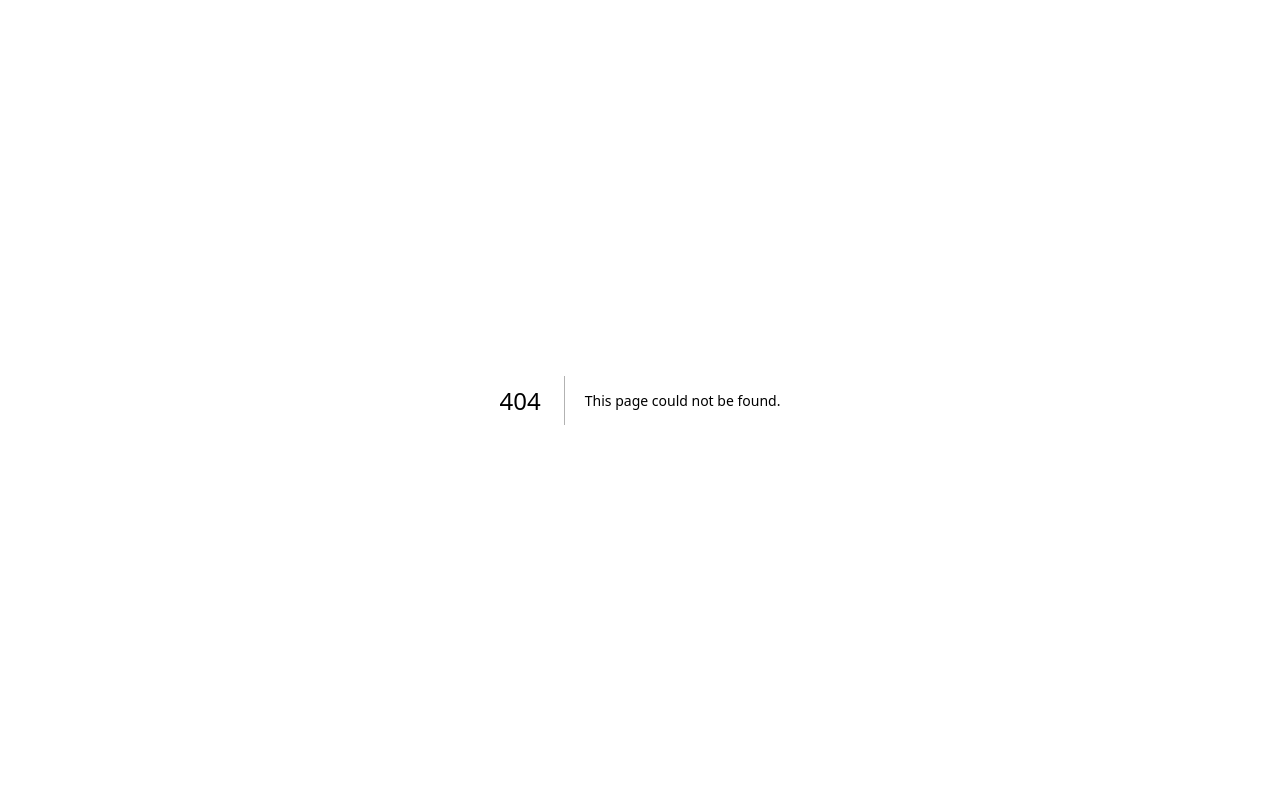
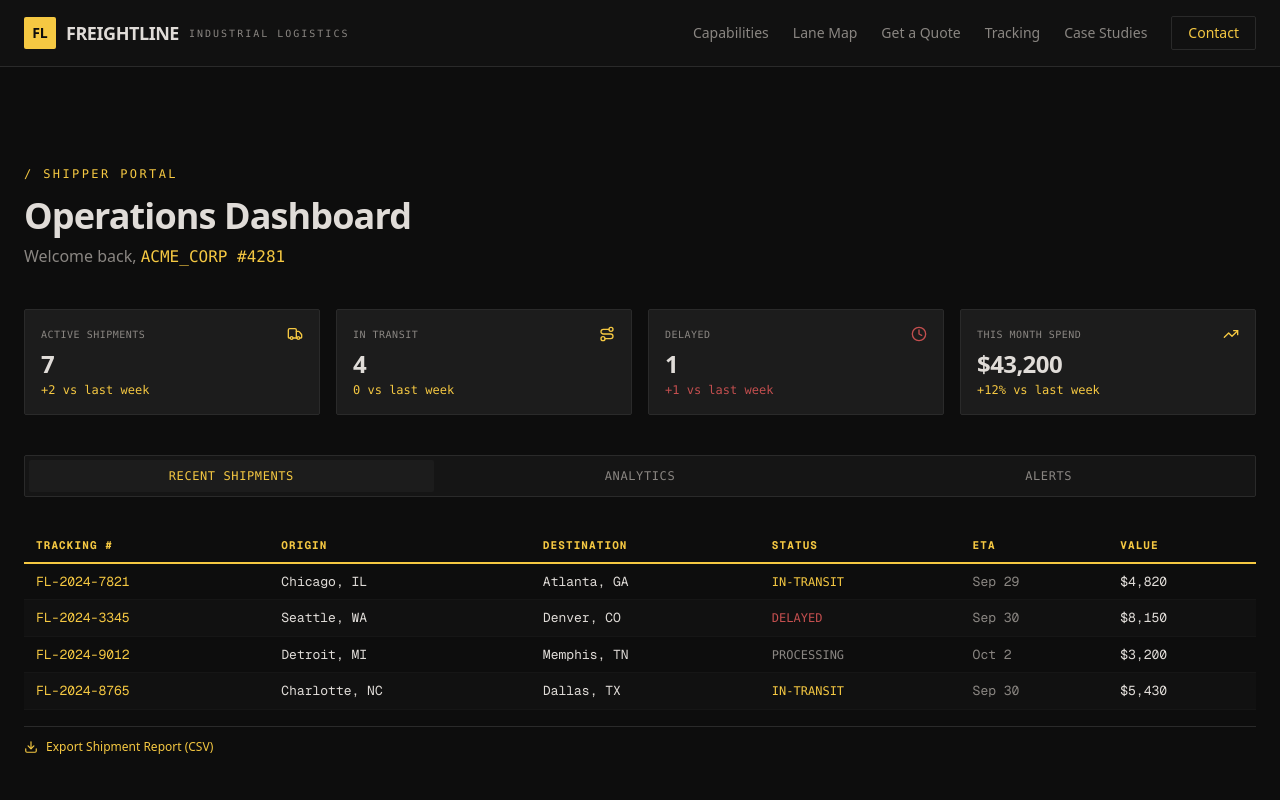
Before and after one commit to anas-khan-antimatter/mkt-freightline-logistics, a Next.js app in the folder freightline/: page /dashboard in a window 1280 px wide. Before the commit this address had no page. Shown: the top 800 px of the page. Built offline with nearby package versions, Linux system fonts and the light colour scheme.

Commit message:
antimatter: checkpoint c-1790732963856-6k2pc

```diff
--- /dev/null
+++ b/freightline/src/app/dashboard/page.tsx
@@ -0,0 +1,173 @@
+"use client";
+
+import { useState } from "react";
+import { Truck, Package, Clock, Route, ArrowRight, Download, Bell, TrendingUp, TrendingDown } from "lucide-react";
+import Navbar from "@/components/sections/Navbar";
+import Footer from "@/components/sections/Footer";
+
+// Mock data
+const recentShipments = [
+  { id: "FL-2024-7821", origin: "Chicago, IL", destination: "Atlanta, GA", status: "in-transit", eta: "Sep 29", value: "$4,820" },
+  { id: "FL-2024-3345", origin: "Seattle, WA", destination: "Denver, CO", status: "delayed", eta: "Sep 30", value: "$8,150" },
+  { id: "FL-2024-9012", origin: "Detroit, MI", destination: "Memphis, TN", status: "processing", eta: "Oct 2", value: "$3,200" },
+  { id: "FL-2024-8765", origin: "Charlotte, NC", destination: "Dallas, TX", status: "in-transit", eta: "Sep 30", value: "$5,430" },
+];
+
+const alerts = [
+  { level: "warning", message: "FL-2024-3345 delayed by weather — I-90 restriction near Spokane" },
+  { level: "info", message: "FL-2024-7821 — 60 mi from delivery terminal" },
+  { level: "success", message: "FL-2024-5632 delivered — POD available" },
+];
+
+export default function DashboardPage() {
+  const [tab, setTab] = useState<"shipments" | "analytics" | "alerts">("shipments");
+
+  return (
+    <>
+      <Navbar />
+      <main className="flex-1 pt-20">
+        <section className="border-b border-[#2a2a2a]/30 py-20">
+          <div className="mx-auto max-w-7xl px-6">
+            {/* Header */}
+            <div className="mb-10">
+              <span className="font-mono text-xs uppercase tracking-[0.2em] text-primary">
+                / Shipper Portal
+              </span>
+              <h1 className="mt-3 text-3xl font-bold tracking-tight text-foreground sm:text-4xl">
+                Operations Dashboard
+              </h1>
+              <p className="mt-2 text-muted-foreground">
+                Welcome back, <span className="font-mono text-primary">ACME_CORP #4281</span>
+              </p>
+            </div>
+
+            {/* KPI cards */}
+            <div className="mb-10 grid grid-cols-2 gap-4 sm:grid-cols-4">
+              {[
+                { label: "Active Shipments", value: "7", icon: Truck, change: "+2", up: true },
+                { label: "In Transit", value: "4", icon: Route, change: "0", up: true },
+                { label: "Delayed", value: "1", icon: Clock, change: "+1", up: false },
+                { label: "This Month Spend", value: "$43,200", icon: TrendingUp, change: "+12%", up: true },
+              ].map((kpi) => (
+                <div key={kpi.label} className="rounded-sm border border-[#2a2a2a]/30 bg-[#1c1c1c] p-4">
+                  <div className="flex items-center justify-between">
+                    <span className="font-mono text-[10px] uppercase tracking-wider text-muted-foreground">
+                      {kpi.label}
+                    </span>
+                    <kpi.icon className={`h-4 w-4 ${kpi.up ? "text-primary" : "text-destructive"}`} />
+                  </div>
+                  <p className="mt-1.5 text-2xl font-bold tracking-tight text-foreground">{kpi.value}</p>
+                  <p className={`mt-0.5 text-xs font-mono ${kpi.up ? "text-primary" : "text-destructive"}`}>
+                    {kpi.change} vs last week
+                  </p>
+                </div>
+              ))}
+            </div>
+
+            {/* Tab bar */}
+            <div className="mb-8 flex gap-1 rounded-sm border border-[#2a2a2a]/30 bg-[#2a2a2a]/30 p-1">
+              {["shipments", "analytics", "alerts"].map((t) => (
+                <button
+                  key={t}
+                  onClick={() => setTab(t as typeof tab)}
+                  className={`flex-1 rounded-sm px-4 py-2 text-xs font-mono uppercase tracking-wider transition-colors ${
+                    tab === t
+                      ? "bg-[#1c1c1c] text-primary"
+                      : "bg-transparent text-muted-foreground hover:text-foreground"
+                  }`}
+                >
+                  {t === "shipments" ? "Recent Shipments" : t === "analytics" ? "Analytics" : "Alerts"}
+                </button>
+              ))}
+            </div>
+
+            {/* Tab content */}
+            {tab === "shipments" && (
+              <div className="overflow-x-auto">
+                <table className="w-full border-collapse">
+                  <thead>
+                    <tr className="border-b-2 border-primary text-left">
+                      <th className="data-cell-header">Tracking #</th>
+                      <th className="data-cell-header">Origin</th>
+                      <th className="data-cell-header">Destination</th>
+                      <th className="data-cell-header">Status</th>
+                      <th className="data-cell-header">ETA</th>
+                      <th className="data-cell-header">Value</th>
+                    </tr>
+                  </thead>
+                  <tbody>
+                    {recentShipments.map((s, i) => {
+                      const statusColor = s.status === "delayed" ? "text-destructive" : s.status === "in-transit" ? "text-primary" : "text-muted-foreground";
+                      return (
+                        <tr key={s.id} className={`${i % 2 === 0 ? "" : "bg-[rgba(255,255,255,0.015)]"} border-b border-[rgba(255,255,255,0.04)]`}>
+                          <td className="data-cell font-mono text-primary">{s.id}</td>
+                          <td className="data-cell text-foreground">{s.origin}</td>
+                          <td className="data-cell text-foreground">{s.destination}</td>
+                          <td className="data-cell">
+                            <span className={`font-mono text-xs uppercase ${statusColor}`}>
+                              {s.status}
+                            </span>
+                          </td>
+                          <td className="data-cell font-mono text-muted-foreground">{s.eta}</td>
+                          <td className="data-cell font-mono text-foreground">{s.value}</td>
+                        </tr>
+                      );
+                    })}
+                  </tbody>
+                </table>
+                <div className="mt-4 text-xs text-muted-foreground border-t border-[#2a2a2a]/30 pt-3">
+                  <button className="flex items-center gap-2 text-primary hover:underline">
+                    <Download className="h-3.5 w-3.5" />
+                    Export Shipment Report (CSV)
+                  </button>
+                </div>
+              </div>
+            )}
+
+            {tab === "analytics" && (
+              <div className="grid gap-6 sm:grid-cols-2">
+                <div className="rounded-sm border border-[#2a2a2a]/30 bg-[#1c1c1c] p-5">
+                  <p className="font-mono text-xs uppercase tracking-wider text-muted-foreground">On-Time Performance</p>
+                  <p className="mt-2 text-3xl font-bold text-primary">94.7%</p>
+                  <div className="mt-3 h-2 rounded-sm bg-gradient-to-r from-destructive via-primary to-primary" style={{ width: "94.7%" }} />
+                  <p className="mt-1 text-xs text-muted-foreground">Target: 95%</p>
+                </div>
+                <div className="rounded-sm border border-[#2a2a2a]/30 bg-[#1c1c1c] p-5">
+                  <p className="font-mono text-xs uppercase tracking-wider text-muted-foreground">Avg Transit Time</p>
+                  <p className="mt-2 text-3xl font-bold text-primary">2.3 days</p>
+                  <div className="mt-3 h-2 rounded-sm bg-gradient-to-r from-primary to-muted-foreground" style={{ width: "46%" }} />
+                  <p className="mt-1 text-xs text-muted-foreground">-0.4 days vs last month</p>
+                </div>
+                <div className="rounded-sm border border-[#2a2a2a]/30 bg-[#1c1c1c] p-5">
+                  <p className="font-mono text-xs uppercase tracking-wider text-muted-foreground">Top Lane</p>
+                  <p className="mt-2 text-lg font-bold text-foreground">Chicago → Atlanta</p>
+                  <p className="text-xs text-muted-foreground">47 shipments this quarter</p>
+                </div>
+                <div className="rounded-sm border border-[#2a2a2a]/30 bg-[#1c1c1c] p-5">
+                  <p className="font-mono text-xs uppercase tracking-wider text-muted-foreground">Cost / Mile Avg</p>
+                  <p className="mt-2 text-3xl font-bold text-primary">$1.92</p>
+                  <p className="text-xs text-muted-foreground">Across all active lanes</p>
+                </div>
+              </div>
+            )}
+
+            {tab === "alerts" && (
+              <div className="space-y-3">
+                {alerts.map((a, i) => {
+                  const levelDot = a.level === "warning" ? "text-destructive" : a.level === "info" ? "text-primary" : "text-primary";
+                  return (
+                    <div key={i} className="flex items-start gap-4 rounded-sm border border-[#2a2a2a]/30 bg-[#1c1c1c] p-4">
+                      <span className={`inline-block h-2.5 w-2.5 rounded-full ${levelDot}`} />
+                      <p className="text-sm text-foreground">{a.message}</p>
+                    </div>
+                  );
+                })}
+              </div>
+            )}
+          </div>
+        </section>
+      </main>
+      <Footer />
+    </>
+  );
+}
```
